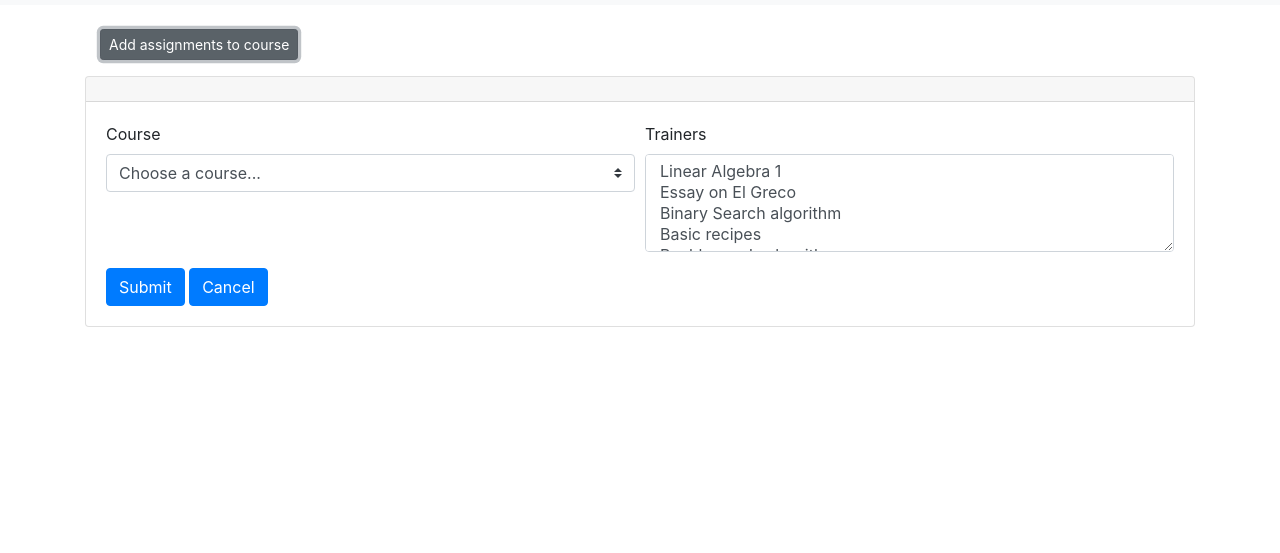
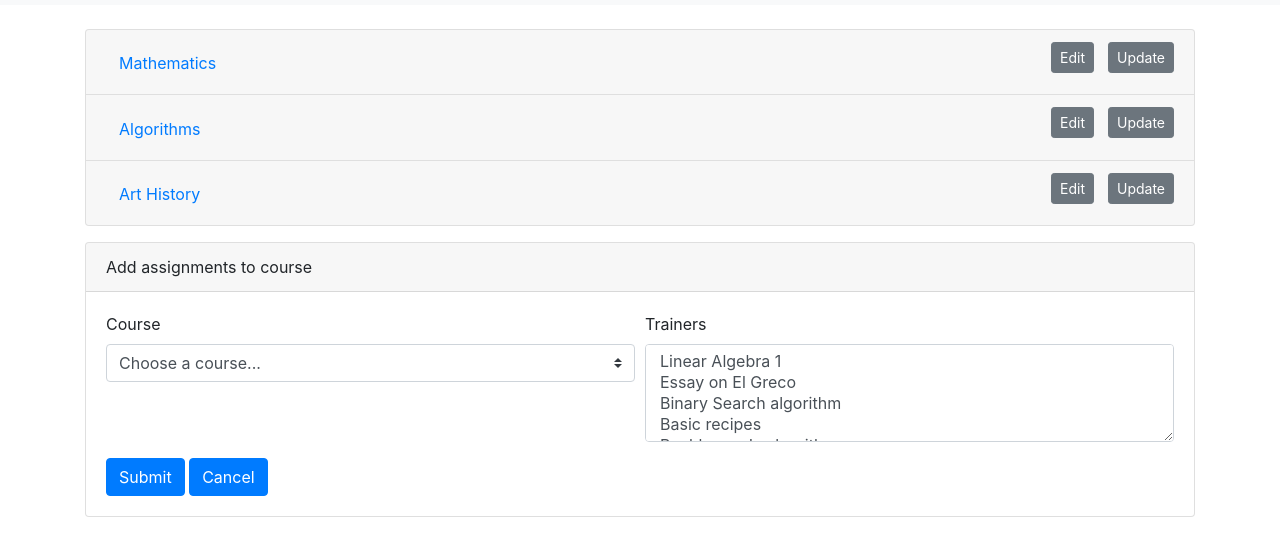
Before and after one commit to DesKar/PrivateSchool, a plain HTML site: page front_end/assignmentsInCourses.html in a window 1280 px wide. Both pictures are taken after a click on the button "Add assignments to course". Shown: the part 51-604 px from the top of the page. Drawn offline with nearby package versions, Linux system fonts and the light colour scheme.

Commit message:
AssignmentsInCourse JS

```diff
--- a/front_end/assignmentsInCourses.html
+++ b/front_end/assignmentsInCourses.html
@@ -55,7 +55,7 @@
     </header>
     <main>
         <div class="container mt-4">
-            <div class="accordion" id="assingmentsInCourse">
+            <div class="accordion" id="assignmentsInCourses">
 
             </div>
             <div class="container my-3">
@@ -78,8 +78,8 @@
                                 </select>
                             </div>
                             <div class="form-group col-md-6">
-                                <label for="assingments">Trainers</label>
-                                <select multiple class="custom-select resizable-select" id="assingments" required>
+                                <label for="assignments">Trainers</label>
+                                <select multiple class="custom-select resizable-select" id="assignments" required>
                                     <option value="Linear Algebra 1">Linear Algebra 1</option>
                                     <option value="Essay on El Greco">Essay on El Greco</option>
                                     <option value="Binary Search algorithm">Binary Search algorithm</option>
@@ -106,7 +106,7 @@
     <script src="https://stackpath.bootstrapcdn.com/bootstrap/4.4.1/js/bootstrap.min.js"
         integrity="sha384-wfSDF2E50Y2D1uUdj0O3uMBJnjuUD4Ih7YwaYd1iqfktj0Uod8GCExl3Og8ifwB6"
         crossorigin="anonymous"></script>
-    <script src="assingmentsInCourses.js"></script>
+    <script src="assignmentsInCourses.js"></script>
 </body>
 
 </html>
--- a/front_end/assignmentsInCourses.js
+++ b/front_end/assignmentsInCourses.js
@@ -1,25 +1,163 @@
+const formElement = document.querySelector("form");
+const formContainer = document.getElementById("form-container");
+const newStudentsInCourseButton = document.getElementById("newAssignmentsInCourse");
+const cards = document.getElementById("assignmentsInCourses");
+const courses = [];
+
+addDemoData();
+hideForm();
+
 function addDemoData() {
     const demoData = [
         {
             course: "Mathematics",
-            students: [
+            assignments: [
                 "Linear Algebra 1",
                 "Linear Algebra 2",
             ]
         },
         {
             course: "Algorithms",
-            students: [
+            assignments: [
                 "Binary Search algorithm",
                 "Buchberger's algorithm",
             ]
         },
         {
             course: "Art History",
-            students: [
+            assignments: [
                 "Essay on El Greco",
                 "Marc Chagall",
             ]
         }
     ]
+
+    for (let i = 0; i < demoData.length; i++) {
+        addCard(demoData[i]);
+
+    }
 }
+
+formElement.addEventListener("submit", function (e) {
+    e.preventDefault();
+
+    const assignmentsInCourse = getDataFromForm();
+    const course = assignmentsInCourse.course;
+
+    if (courses.indexOf(course) === -1) {
+        addCard(assignmentsInCourse);
+    } else {
+        assignmentsInCourse.courseIndex = courses.indexOf(course);
+        const card = document.getElementById("row-content-" + assignmentsInCourse.courseIndex);
+        const table = card.querySelector(".assignments");
+        table.innerHTML = "";
+        addTable(assignmentsInCourse.assignments, table);
+    }
+    formElement.reset();
+    hideForm();
+})
+
+
+function getDataFromForm() {
+    const course = formElement.course.value;
+    const assignments = $(formElement.assignments).val();
+
+    return {
+        course,
+        assignments
+    }
+}
+
+function addCard(assignmentsInCourse) {
+
+    assignmentsInCourse.courseIndex = cards.children.length;
+
+    const card = document.createElement("div");
+    card.className = "card";
+    card.innerHTML =
+        `<div class="card-header" id="row-heading-${assignmentsInCourse.courseIndex}">
+            <h2 class="mb-0">
+                <button class="btn btn-link collapsed" type="button" data-toggle="collapse" data-target="#row-content-${assignmentsInCourse.courseIndex}"
+                    aria-expanded="false" aria-controls="collapseOne">
+                    ${assignmentsInCourse.course}
+                </button>
+                <button class="btn btn-secondary btn-sm update-button right-bt">Update</button>
+                <button class="btn btn-secondary btn-sm edit-button right-bt">Edit</button>
+            </h2>
+        </div>
+
+        <div id="row-content-${assignmentsInCourse.courseIndex}" class="collapse" aria-labelledby="row-heading-${assignmentsInCourse.courseIndex}"
+            data-parent="#assignmentsInCourses">
+            <div class="card-body">
+                <table class="table table-striped">
+                    <thead>
+                        <tr>
+                            <th scope="col">Student name</th>
+                        </tr>
+                    </thead>
+                    <tbody class="assignments">
+                    </tbody>
+                </table>
+            </div>
+        </div>`;
+    courses.push(assignmentsInCourse.course);
+    cards.appendChild(card);
+    card.querySelector(".edit-button").addEventListener("click", function (e) {
+        fillUpdateForm(assignmentsInCourse, "Edit assignments of course");
+    })
+
+    card.querySelector(".update-button").addEventListener("click", function (e) {
+        fillUpdateForm(assignmentsInCourse, "Update assignments of course");
+    })
+
+    const table = card.querySelector(".assignments");
+    addTable(assignmentsInCourse.assignments, table);
+}
+
+function fillUpdateForm(assignmentsInCourse, title) {
+    showForm();
+    document.getElementById("form-title").innerText = title;
+    formElement.course.value = assignmentsInCourse.course;
+    const inputCourse = document.getElementById("course");
+    inputCourse.disabled = true;
+}
+
+function addTable(assignments, table) {
+
+    for (let i = 0; i < assignments.length; i++) {
+        const row = table.insertRow(-1);
+        row.innerHTML =
+            `<td>${assignments[i]}</td>`
+    }
+}
+
+newStudentsInCourseButton.addEventListener("click", function (e) {
+
+    document.getElementById("form-title").innerText = "Add assignments to course";
+    showForm();
+})
+
+formElement.addEventListener("reset", function (e) {
+    document.getElementById("alert").innerHTML = "";
+    hideForm();
+})
+
+function setAlert(message) {
+    document.getElementById("alert").innerHTML =
+        `<div class="alert alert-warning alert-dismissible fade show" role="alert">
+        ${message}
+        <button type="button" class="close" data-dismiss="alert" aria-label="Close">
+            <span aria-hidden="true">&times;</span>
+        </button>
+    </div>`;
+}
+
+function showForm() {
+    newStudentsInCourseButton.style.display = "none";
+    formContainer.style.display = "";
+}
+
+function hideForm() {
+    newStudentsInCourseButton.style.display = "";
+    formContainer.style.display = "none";
+}
```
